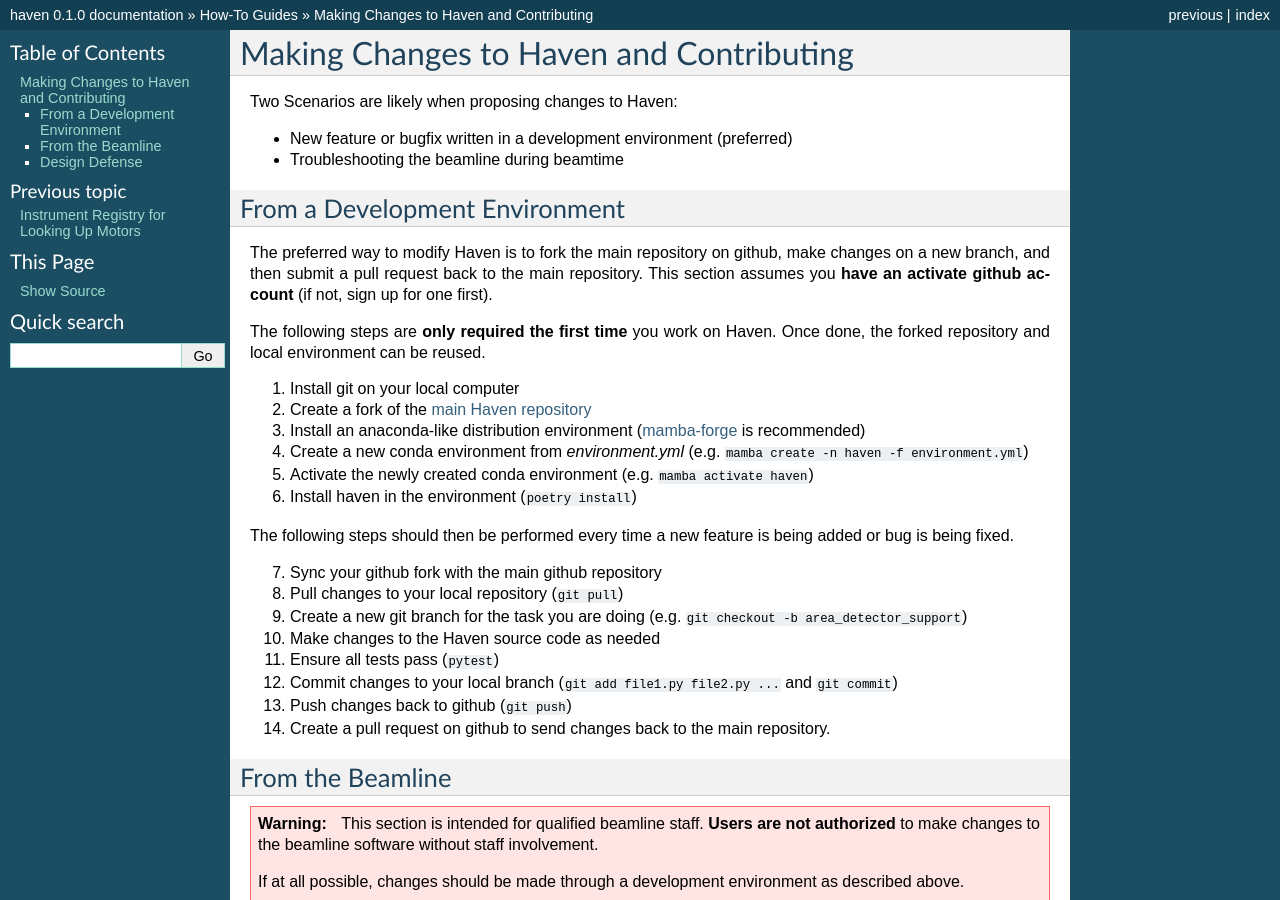
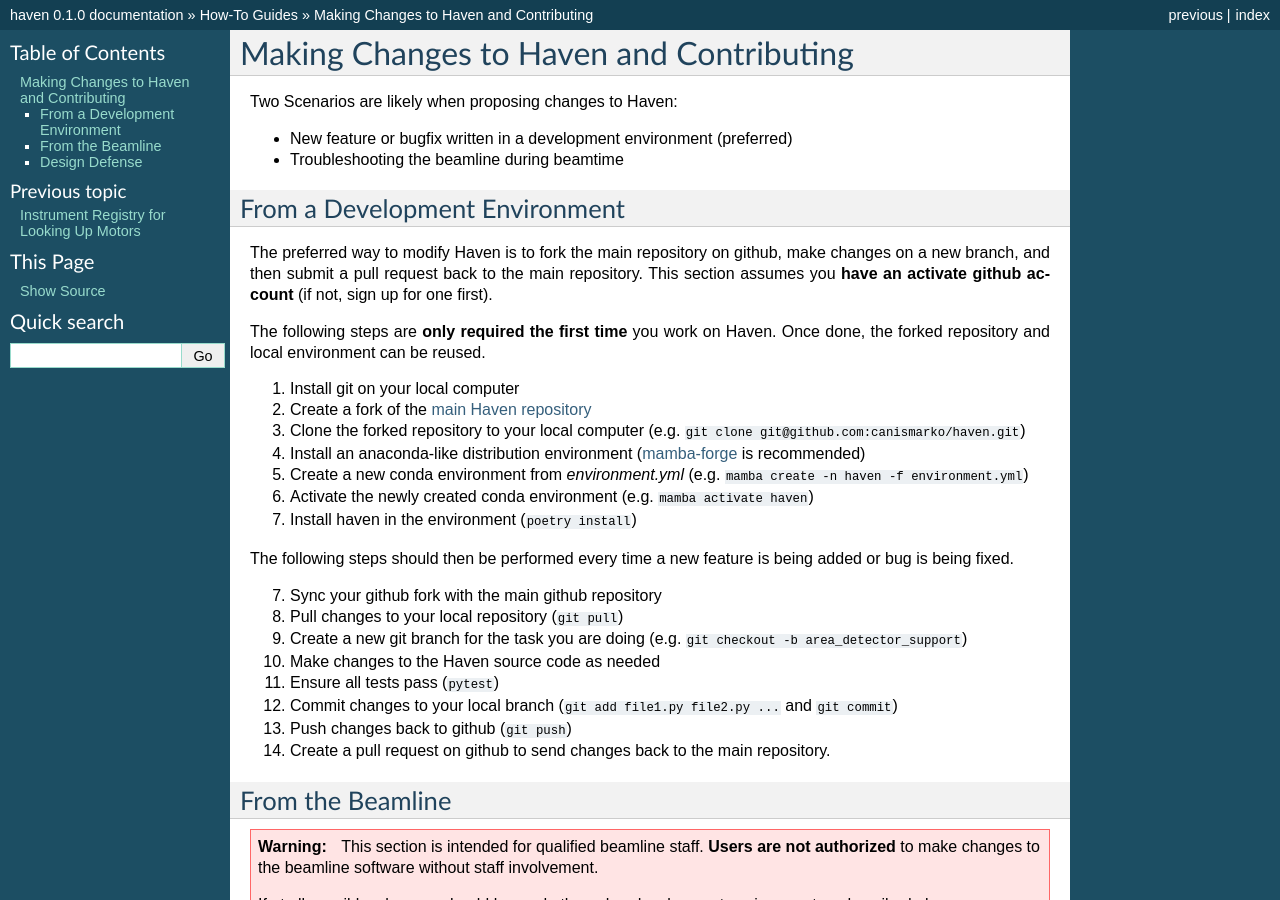
Before and after one commit to spc-group/haven, a Sphinx documentation site: the page built from docs/topic_guides/changing_haven.rst, in a window 1280 px wide and 900 px high. Built offline with Sphinx 7.4.7, drawn with Linux system fonts in a browser that asks for light colours; pages that are not in the unit, such as notebooks, are missing from menus.

Commit message:
Added missing step to contributing documentation.

```diff
--- a/docs/topic_guides/changing_haven.rst
+++ b/docs/topic_guides/changing_haven.rst
@@ -21,10 +21,11 @@ reused.
 
 1. Install git on your local computer
 2. Create a fork of the `main Haven repository`_
-3. Install an anaconda-like distribution environment (`mamba-forge`_ is recommended)
-4. Create a new conda environment from *environment.yml* (e.g. ``mamba create -n haven -f environment.yml``)
-5. Activate the newly created conda environment (e.g. ``mamba activate haven``)
-6. Install haven in the environment (``poetry install``)
+3. Clone the forked repository to your local computer (e.g. ``git clone git@github.com:canismarko/haven.git``)
+4. Install an anaconda-like distribution environment (`mamba-forge`_ is recommended)
+5. Create a new conda environment from *environment.yml* (e.g. ``mamba create -n haven -f environment.yml``)
+6. Activate the newly created conda environment (e.g. ``mamba activate haven``)
+7. Install haven in the environment (``poetry install``)
 
 The following steps should then be performed every time a new feature
 is being added or bug is being fixed.
```
